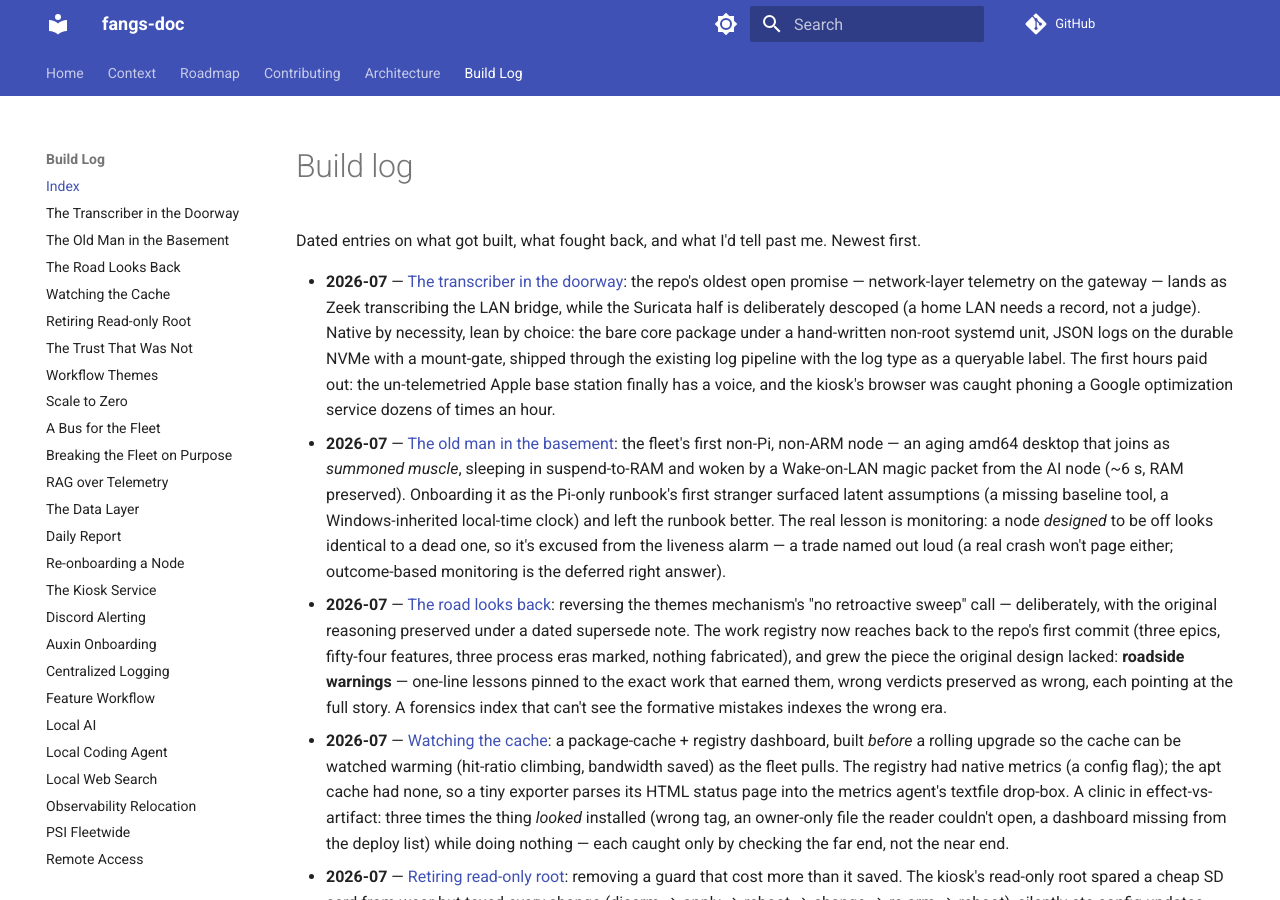
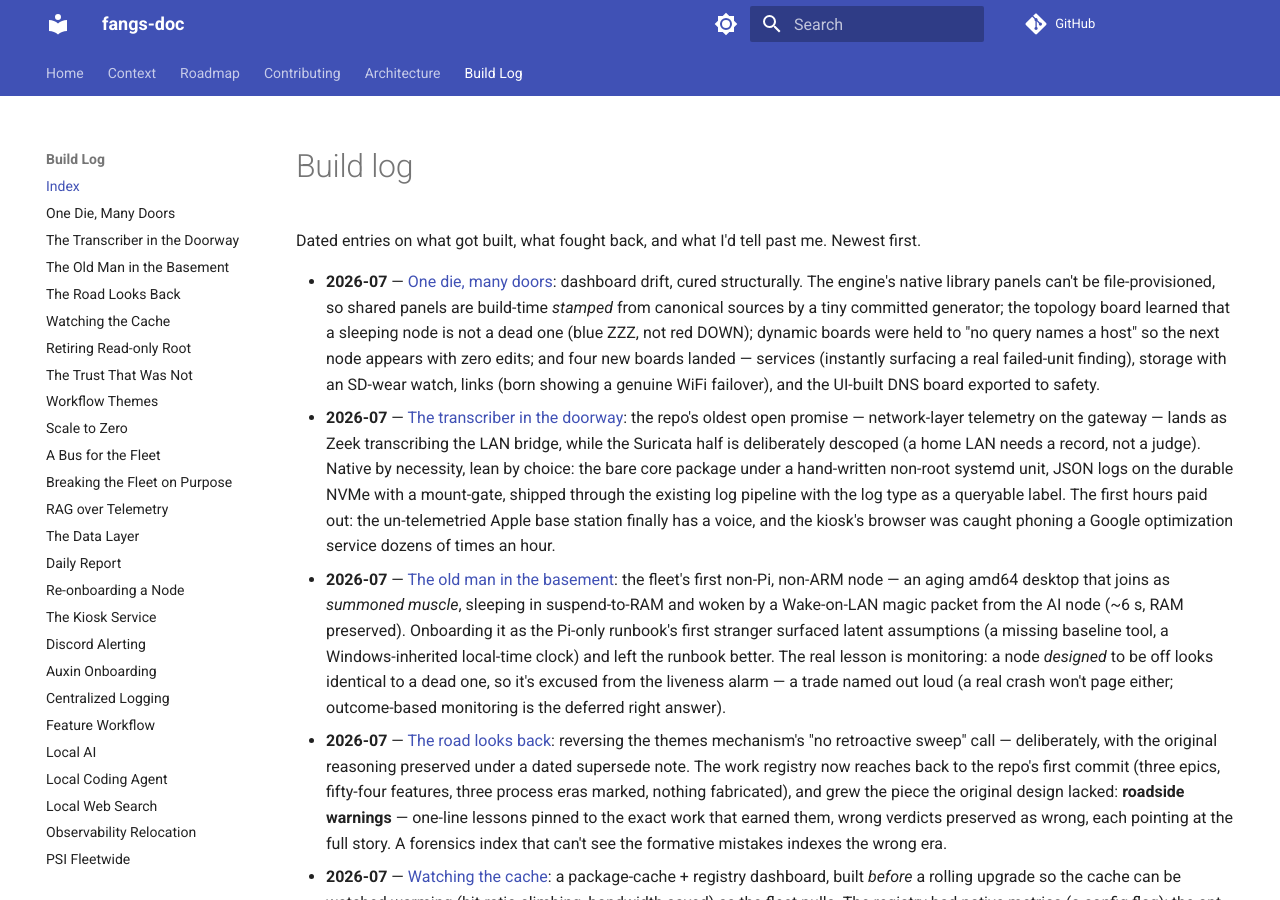
Before and after one commit to Caleb-Wrobel/fangs-doc, an MkDocs documentation site: the page built from docs/log/README.md, in a window 1280 px wide and 900 px high. Built offline with MkDocs 1.6.1 and Material for MkDocs 9.7.7, drawn with Linux system fonts in a browser that asks for light colours; comment, search, counter and statistics services are not loaded.

Commit message:
one die, many doors / the walls now draw themselves whole / sleep painted in blue
Build-log entry for dashboard-consolidation: the library-panel dead
end, build-time stamping, sleep-aware topology, the no-host-named rule,
and four new boards with their day-one findings.

Co-Authored-By: Claude Fable 5 <noreply@anthropic.com>
Claude-Session: https://claude.ai/code/session_01932Prhi8qSJQMks8WvXsHG

```diff
--- a/docs/log/README.md
+++ b/docs/log/README.md
@@ -3,6 +3,13 @@
 Dated entries on what got built, what fought back, and what I'd tell past me.
 Newest first.
 
+- **2026-07** — [One die, many doors](2026-07-dashboard-consolidation.md): dashboard drift, cured
+  structurally. The engine's native library panels can't be file-provisioned, so shared panels are
+  build-time *stamped* from canonical sources by a tiny committed generator; the topology board
+  learned that a sleeping node is not a dead one (blue ZZZ, not red DOWN); dynamic boards were held
+  to "no query names a host" so the next node appears with zero edits; and four new boards landed —
+  services (instantly surfacing a real failed-unit finding), storage with an SD-wear watch, links
+  (born showing a genuine WiFi failover), and the UI-built DNS board exported to safety.
 - **2026-07** — [The transcriber in the doorway](2026-07-zeek-flow-visibility.md): the repo's
   oldest open promise — network-layer telemetry on the gateway — lands as Zeek transcribing the LAN
   bridge, while the Suricata half is deliberately descoped (a home LAN needs a record, not a judge).
--- a/mkdocs.yml
+++ b/mkdocs.yml
@@ -54,6 +54,7 @@ nav:
       - TLS Proxy: architecture/tls-proxy.md
   - Build Log:
       - Index: log/README.md
+      - One Die, Many Doors: log/2026-07-dashboard-consolidation.md
       - The Transcriber in the Doorway: log/2026-07-zeek-flow-visibility.md
       - The Old Man in the Basement: log/2026-07-morel-wake-work-sleep.md
       - The Road Looks Back: log/2026-07-registry-retrofit.md
```
Also changed, not shown: docs/log/2026-07-dashboard-consolidation.md (added, +52 -0 lines).
